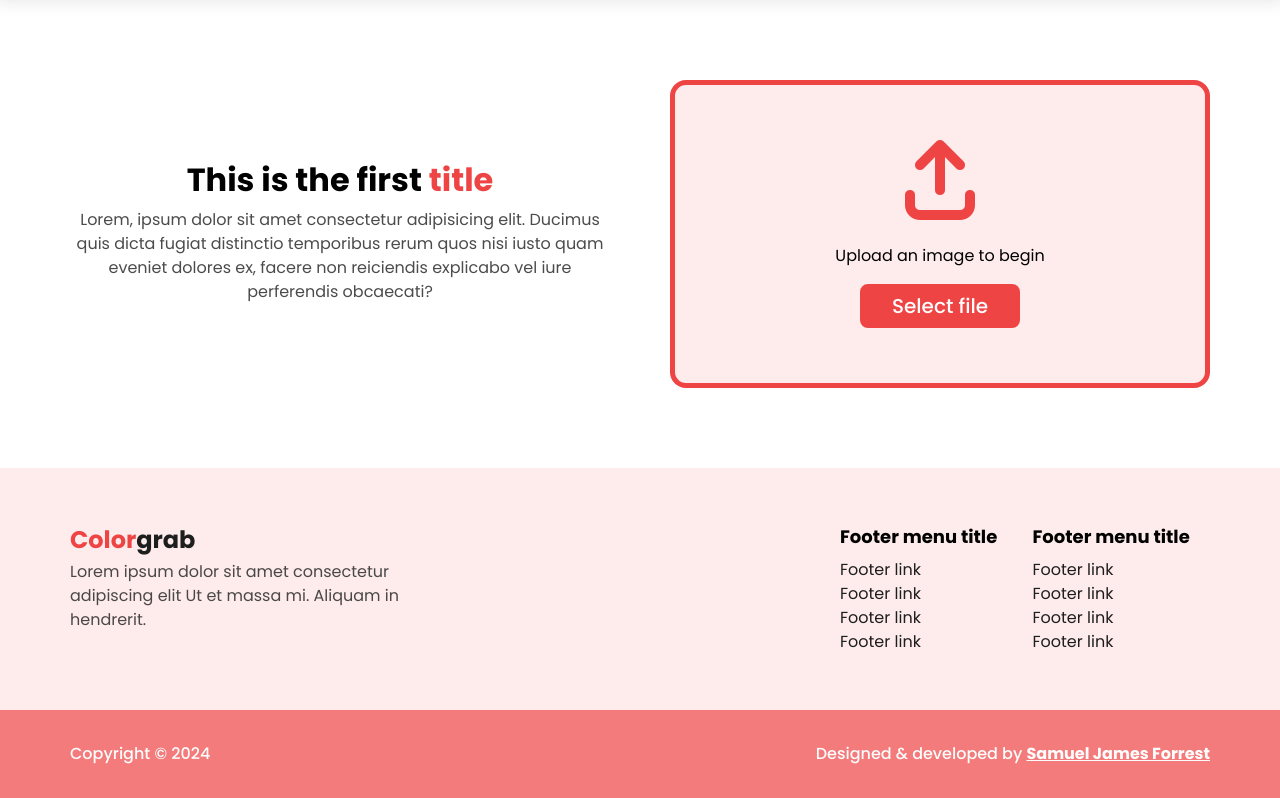
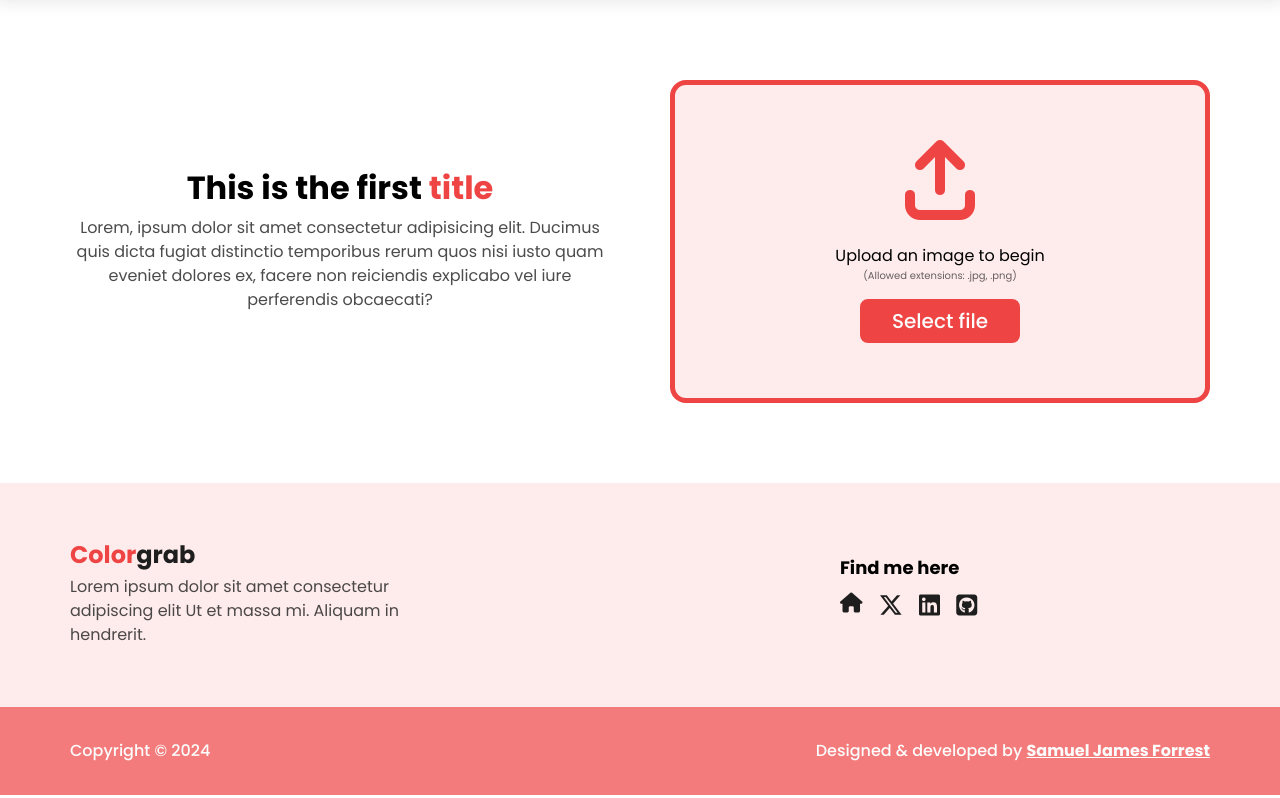
Before and after one commit to SamuelJForrest/colourgrab-v2, a Flask app: page / in a window 1280 px wide. Shown: the part 80-878 px from the top of the page. Run offline with Flask 3, Linux system fonts and the light colour scheme; some libraries are stand-ins or nearby versions.

Commit message:
AMEND: Updated footer + added text for allowed file extensions

```diff
--- a/colourgrab/frontend/sass/layout/_footer.scss
+++ b/colourgrab/frontend/sass/layout/_footer.scss
@@ -29,32 +29,31 @@
 
     &-text {
         color: util.$color-black-80;
+        margin-bottom: 1.6rem;
+
+        @media screen and (min-width: util.$lg) {
+            margin-bottom: 0;
+        }
     }
 
     &-menu {
-        li {
-            &+li {
-                margin-top: .8rem;
-            }
+        &-list {
+            display: flex;
+            gap: 1.2rem;
 
-            a {
-                position: relative;
+            li {
+                a {
+                    i {
+                        font-size: 2.4rem;
+                        transition: all .3s;
 
-                &::after {
-                    content: '';
-                    position: absolute;
-                    bottom: 0;
-                    left: 0;
-                    width: 0;
-                    height: 1px;
-                    background: util.$color-black;
-                    transition: all .3s;
-                }
+                        &.fa-house {
+                            font-size: 2rem;
+                        }
+                    }
 
-                &:hover,
-                &:focus {
-                    &::after {
-                        width: 100%;
+                    span {
+                        font-size: 0;
                     }
                 }
             }
@@ -62,7 +61,7 @@
 
         &-title {
             @extend .h6;
-            margin-bottom: 1.6rem;
+            margin: 1.6rem 0;
         }
     }
 }
--- a/colourgrab/frontend/sass/layout/_upload.scss
+++ b/colourgrab/frontend/sass/layout/_upload.scss
@@ -22,8 +22,10 @@
         padding: 6rem;
         height: auto;
 
-        p {
+        &-filetypes {
             margin-bottom: 1.6rem;
+            font-size: 1rem;
+            opacity: 0.6;
         }
     }
 
--- a/colourgrab/frontend/sass/themes/_themes.scss
+++ b/colourgrab/frontend/sass/themes/_themes.scss
@@ -40,6 +40,21 @@
         &-title {
             @extend %colortitle;
         }
+
+        &-menu {
+            &-list {
+                li {
+                    a {
+                        &:hover,
+                        &:focus {
+                            i {
+                                color: $color;
+                            }
+                        }
+                    }
+                }
+            }
+        }
     }
 
     .button {
--- a/colourgrab/templates/components/upload.html
+++ b/colourgrab/templates/components/upload.html
@@ -11,6 +11,7 @@
                 <div class="upload-area">
                     <i class="upload-icon fa-solid fa-arrow-up-from-bracket"></i>
                     <p class="upload-area-text">Upload an image to begin</p>
+                    <p class="upload-area-filetypes">(Allowed extensions: .jpg, .png)</p>
                     <form action="/" method="POST" enctype="multipart/form-data" id="upload-form">
                         <label for="file-input" class="upload-label">
                             <span>Select file</span>
--- a/colourgrab/templates/layout/footer.html
+++ b/colourgrab/templates/layout/footer.html
@@ -8,25 +8,34 @@
                     </a>
                     <p class="footer-text">Lorem ipsum dolor sit amet consectetur adipiscing elit Ut et massa mi. Aliquam in hendrerit.</p>
                 </div><!-- col -->
-                <div class="col-lg-2 offset-lg-4">
-                    <section>
-                        <h3 class="footer-menu-title">Footer menu title</h3>
-                        <ul class="footer-menu">
-                            <li><a href="#">Footer link</a></li>
-                            <li><a href="#">Footer link</a></li>
-                            <li><a href="#">Footer link</a></li>
-                            <li><a href="#">Footer link</a></li>
-                        </ul>
-                    </section>
-                </div><!-- col -->
-                <div class="col-lg-2">
-                    <section>
-                        <h3 class="footer-menu-title">Footer menu title</h3>
-                        <ul class="footer-menu">
-                            <li><a href="#">Footer link</a></li>
-                            <li><a href="#">Footer link</a></li>
-                            <li><a href="#">Footer link</a></li>
-                            <li><a href="#">Footer link</a></li>
+                <div class="col-lg-4 offset-lg-4">
+                    <section class="footer-menu">
+                        <h3 class="footer-menu-title">Find me here</h3>
+                        <ul class="footer-menu-list">
+                            <li>
+                                <a href="https://www.samueljamesforrest.com" title="View my personal website" target="_blank">
+                                    <i class="fa-solid fa-house"></i>
+                                    <span>View my personal website</span>
+                                </a>
+                            </li>
+                            <li>
+                                <a href="https://twitter.com/samueljforrest" title="View my Twitter profile" target="_blank">
+                                    <i class="fa-brands fa-x-twitter"></i>
+                                    <span>View my Twitter profile</span>
+                                </a>
+                            </li>
+                            <li>
+                                <a href="https://www.linkedin.com/in/samueljamesforrest/" title="View my LinkedIn profile" target="_blank">
+                                    <i class="fa-brands fa-linkedin"></i>
+                                    <span>View my Linkedin profile</span>
+                                </a>
+                            </li>
+                            <li>
+                                <a href="https://github.com/SamuelJForrest" title="View my Github profile" target="_blank">
+                                    <i class="fa-brands fa-square-github"></i>
+                                    <span>View my Github profile</span>
+                                </a>
+                            </li>
                         </ul>
                     </section>
                 </div><!-- col -->
```
Also changed, not shown: colourgrab/static/css/main.css.
